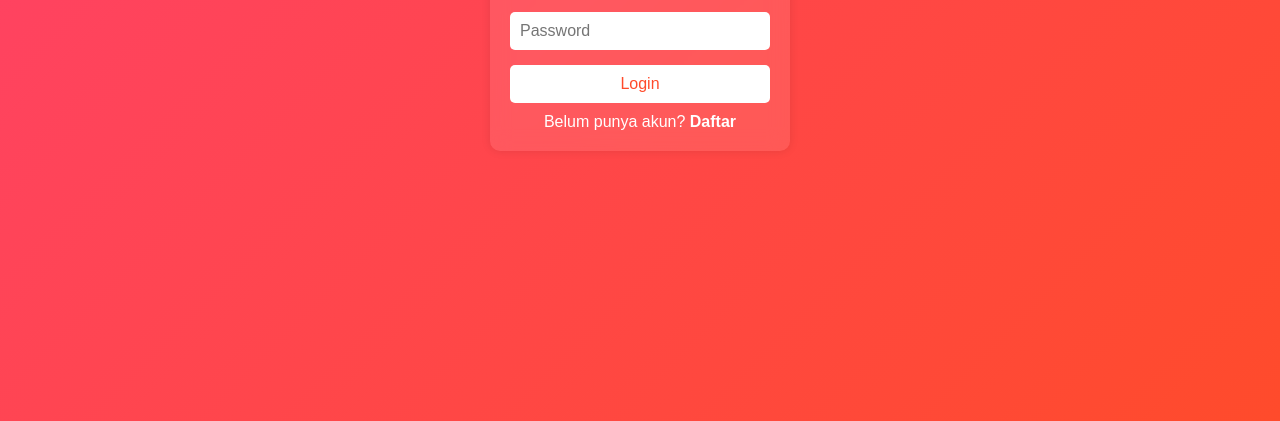
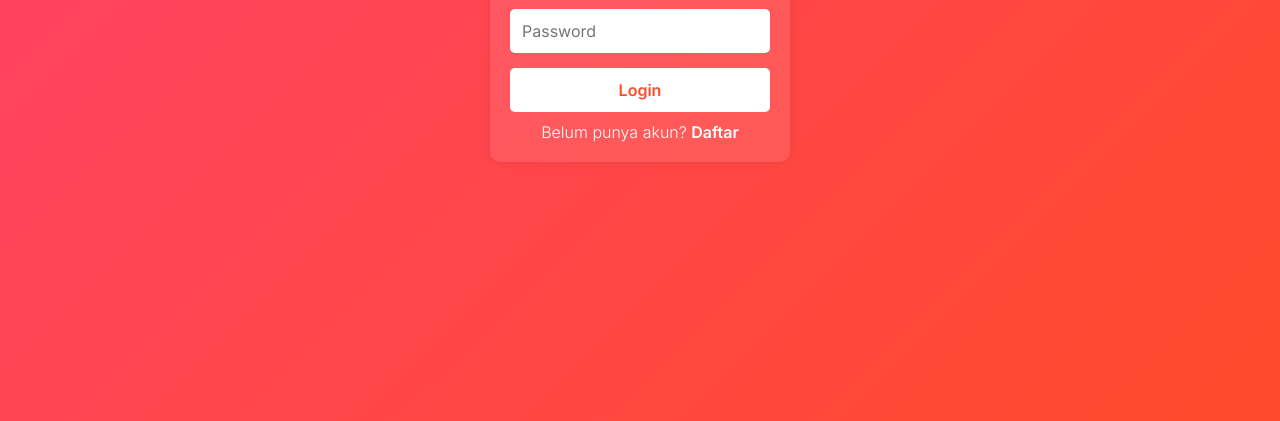
Before and after one commit to Xzrii1/Dong, a plain HTML site: page index.html in a window 1280 px wide. Shown: the part 379-800 px from the top of the page. Drawn offline with Linux system fonts and the light colour scheme.

Commit message:
Update style.css

```diff
--- a/style.css
+++ b/style.css
@@ -1,8 +1,10 @@
+@import url('https://fonts.googleapis.com/css2?family=Inter:wght@300;400;600&display=swap');
+
 * {
     margin: 0;
     padding: 0;
     box-sizing: border-box;
-    font-family: 'Poppins', sans-serif;
+    font-family: 'Inter', sans-serif;
 }
 
 body {
@@ -26,6 +28,7 @@ body {
 h2 {
     color: #fff;
     margin-bottom: 20px;
+    font-weight: 600;
 }
 
 .input-group {
@@ -34,21 +37,23 @@ h2 {
 
 .input-group input {
     width: 100%;
-    padding: 10px;
+    padding: 12px;
     border: none;
     border-radius: 5px;
     outline: none;
     font-size: 16px;
+    font-weight: 400;
 }
 
 button {
     width: 100%;
-    padding: 10px;
+    padding: 12px;
     border: none;
     border-radius: 5px;
     background: #fff;
     color: #ff4b2b;
     font-size: 16px;
+    font-weight: 600;
     cursor: pointer;
     transition: 0.3s;
 }
@@ -61,10 +66,11 @@ button:hover {
 .register {
     margin-top: 10px;
     color: #fff;
+    font-weight: 300;
 }
 
 .register a {
     color: #fff;
-    font-weight: bold;
+    font-weight: 600;
     text-decoration: none;
 }
```
